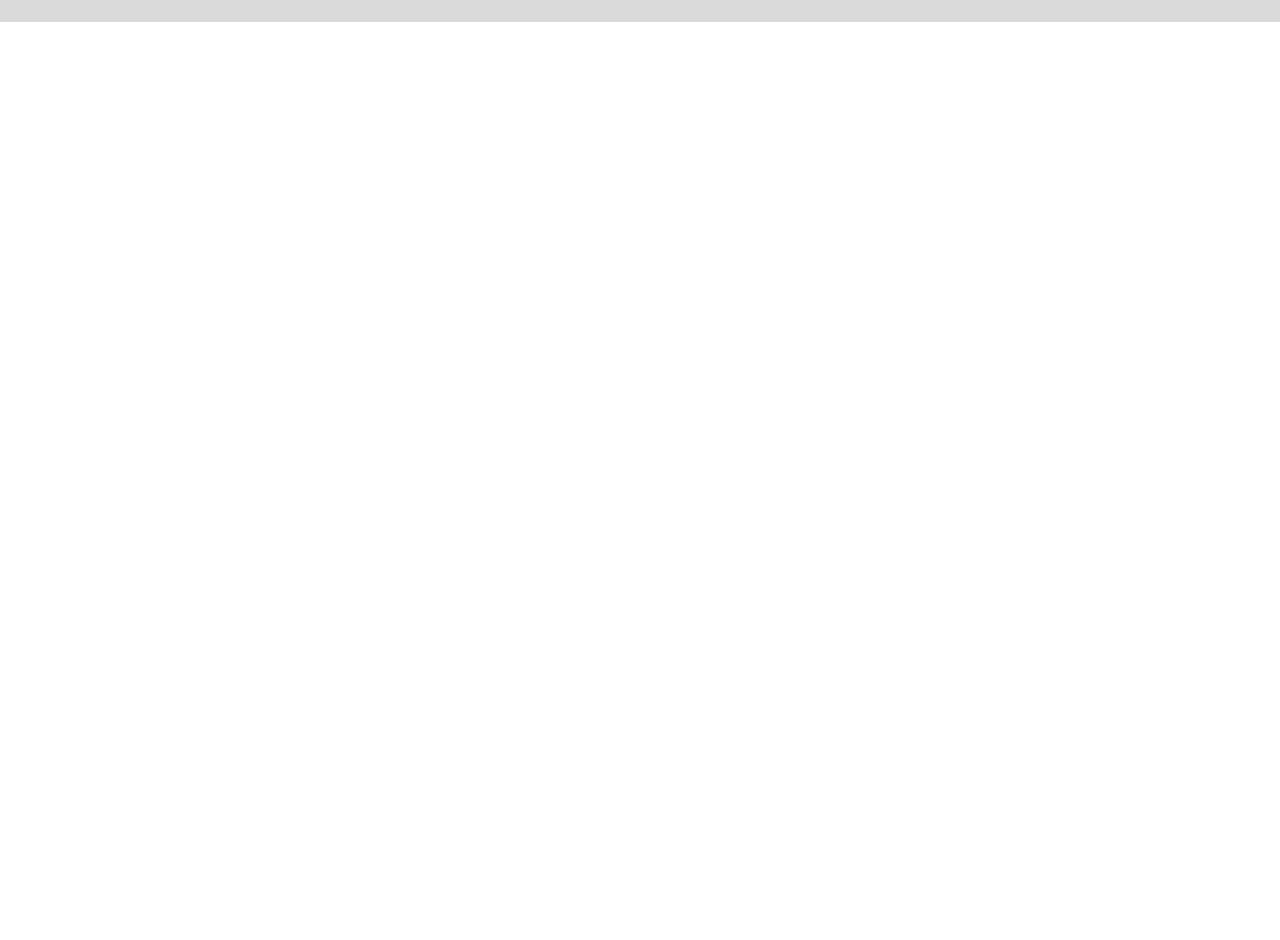
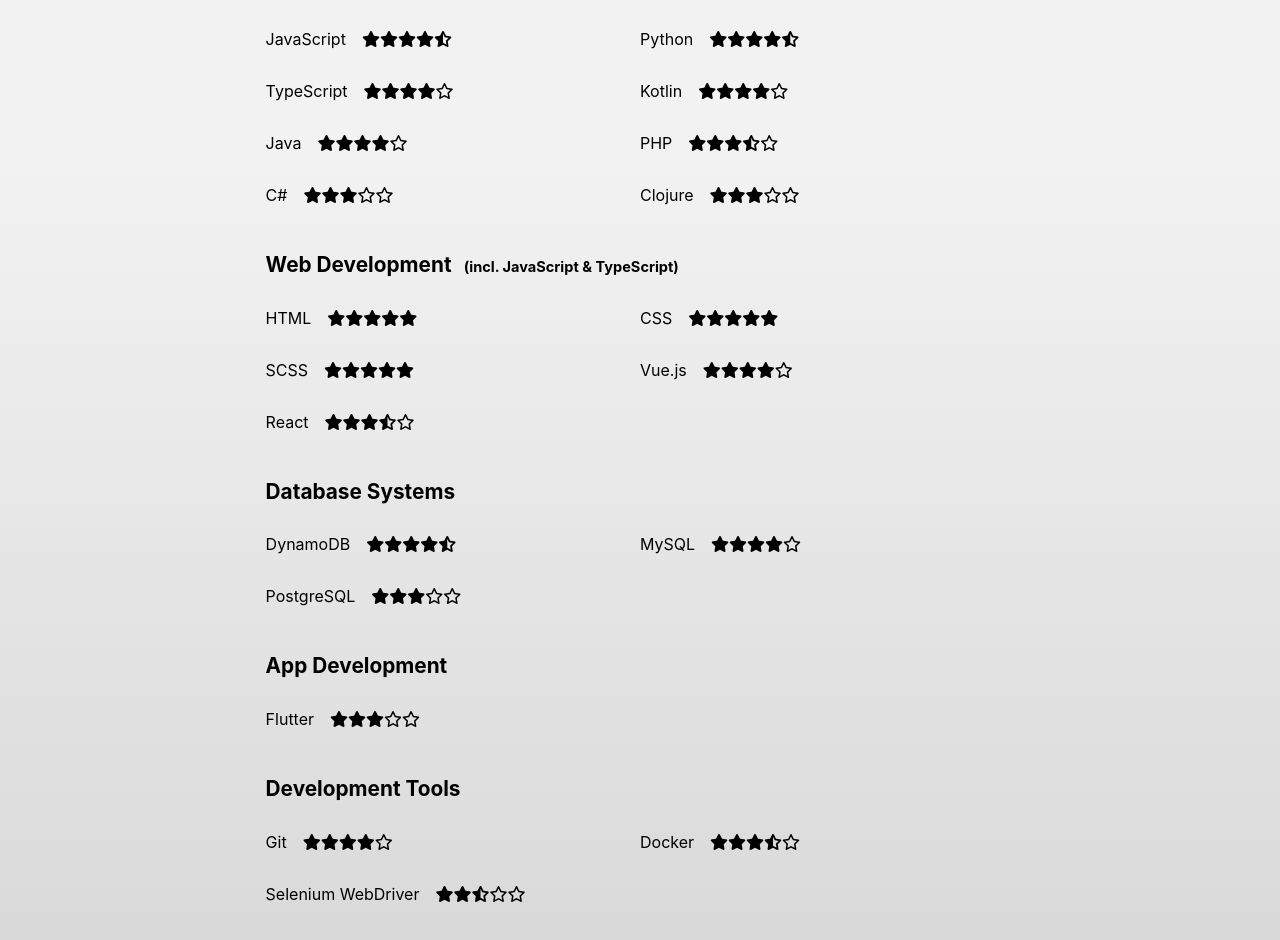
Before and after one commit to hawschiat/personal-website, a React (Create React App) app: page /experience in a window 1280 px wide. Shown: the part 1025-1965 px from the top of the page. Before the commit the page ends 1047 px from the top, so only its background shows below. Built offline with nearby package versions, Linux system fonts and the light colour scheme.

Commit message:
experience page done

```diff
--- a/src/components/Ability.tsx
+++ b/src/components/Ability.tsx
@@ -0,0 +1,39 @@
+import React from "react";
+import "../styles/Ability.css";
+
+export type AbilityProp = {
+  name: string;
+  rated: number;
+  outOf: number;
+};
+
+const rating = (props: AbilityProp) => {
+  return (
+    <div className="rating">
+      {Array(props.outOf)
+        .fill("")
+        .map((_, i) => {
+          if (i + 1 <= props.rated) {
+            return <i className="fas fa-star" key={i}></i>;
+          } else if (i + 1 <= Math.ceil(props.rated)) {
+            if ((i + 1) % props.rated >= 0.5) {
+              return <i className="fas fa-star-half-alt" key={i}></i>;
+            } else {
+              return <i className="fas fa-star" key={i}></i>;
+            }
+          } else {
+            return <i className="far fa-star" key={i}></i>;
+          }
+        })}
+    </div>
+  );
+};
+
+export default (props: AbilityProp) => {
+  return (
+    <div className="ability">
+      <div className="name">{props.name}</div>
+      {rating(props)}
+    </div>
+  );
+};
--- a/src/components/ExperienceCategory.tsx
+++ b/src/components/ExperienceCategory.tsx
@@ -1,8 +1,11 @@
 import React from "react";
 import { motion, Variants } from "framer-motion";
+import { AbilityProp } from "./Ability";
+import "../styles/ExperienceCategory.css";
 
 type ExperienceCategoryProps = {
   name: string;
+  abilities?: Boolean;
   delayChildren?: { enter: number; exit: number };
   children?: React.ReactNode;
 };
@@ -62,7 +65,9 @@
         {props.name}
       </motion.div>
       <motion.div className="category-content" variants={SlideVariants}>
-        {props.children && props.children instanceof Array ? (
+        {props.abilities ? (
+          <div className="abilities">{props.children}</div>
+        ) : props.children && props.children instanceof Array ? (
           <ul>
             {props.children.map((node) => (
               <li>{node}</li>
--- a/src/pages/Experience.tsx
+++ b/src/pages/Experience.tsx
@@ -5,6 +5,7 @@
 import ExperienceCategory from "../components/ExperienceCategory";
 import ExperienceContent from "../components/ExperienceContent";
 import "../styles/Experience.css";
+import Ability from "../components/Ability";
 
 export default () => {
   return (
@@ -47,7 +48,7 @@
         animate="enter"
         exit="exit"
         variants={{
-          enter: { transition: { delayChildren: 0.5 } },
+          enter: { transition: { delayChildren: 0.7 } },
         }}
       >
         <motion.div id="content-title" variants={SlideVariants}>
@@ -55,7 +56,7 @@
         </motion.div>
         <ExperienceCategory
           name="Work"
-          delayChildren={{ enter: 0.7, exit: 0.2 }}
+          delayChildren={{ enter: 0.7, exit: 0.4 }}
         >
           <ExperienceContent
             title="Co-Founder and Lead Developer"
@@ -114,8 +115,40 @@
         </ExperienceCategory>
         <ExperienceCategory
           name="Abilities"
-          delayChildren={{ enter: 0.7, exit: 0.2 }}
-        ></ExperienceCategory>
+          abilities
+          delayChildren={{ enter: 0.9, exit: 0.2 }}
+        >
+          <span className="subtitle">Programming Languages</span>
+          <Ability name="JavaScript" rated={4.5} outOf={5} />
+          <Ability name="Python" rated={4.5} outOf={5} />
+          <Ability name="TypeScript" rated={4} outOf={5} />
+          <Ability name="Kotlin" rated={4} outOf={5} />
+          <Ability name="Java" rated={4} outOf={5} />
+          <Ability name="PHP" rated={3.5} outOf={5} />
+          <Ability name="C#" rated={3} outOf={5} />
+          <Ability name="Clojure" rated={3} outOf={5} />
+          <span className="subtitle">
+            Web Development{" "}
+            <span style={{ fontSize: "0.7em", marginLeft: "0.5em" }}>
+              (incl. JavaScript & TypeScript)
+            </span>
+          </span>
+          <Ability name="HTML" rated={5} outOf={5} />
+          <Ability name="CSS" rated={5} outOf={5} />
+          <Ability name="SCSS" rated={5} outOf={5} />
+          <Ability name="Vue.js" rated={4} outOf={5} />
+          <Ability name="React" rated={3.5} outOf={5} />
+          <span className="subtitle">Database Systems</span>
+          <Ability name="DynamoDB" rated={4.5} outOf={5} />
+          <Ability name="MySQL" rated={4} outOf={5} />
+          <Ability name="PostgreSQL" rated={3} outOf={5} />
+          <span className="subtitle">App Development</span>
+          <Ability name="Flutter" rated={3} outOf={5} />
+          <span className="subtitle">Development Tools</span>
+          <Ability name="Git" rated={4} outOf={5} />
+          <Ability name="Docker" rated={3.5} outOf={5} />
+          <Ability name="Selenium WebDriver" rated={2.5} outOf={5} />
+        </ExperienceCategory>
       </motion.div>
     </div>
   );
--- /dev/null
+++ b/src/pages/Projects.tsx
@@ -0,0 +1,3 @@
+import React from "react";
+
+export default () => {};
--- /dev/null
+++ b/src/styles/Ability.css
@@ -0,0 +1,16 @@
+.ability {
+  margin: 1em 0 1em 0;
+  display: flex;
+  flex-direction: row;
+  flex: 1 0 50%;
+}
+
+.ability > .name {
+  margin-right: 1em;
+}
+
+@media only screen and (min-width: 1300px) {
+  .ability {
+    flex: 1 0 25%;
+  }
+}
--- a/src/styles/App.css
+++ b/src/styles/App.css
@@ -31,6 +31,9 @@
   position: absolute;
   top: 1em;
   right: 1em;
+}
+#page #continue-btn-container div.animated-link::after {
+  transform-origin: right;
 }
 
 #page > #content-container {
--- a/src/styles/Experience.css
+++ b/src/styles/Experience.css
@@ -1,112 +1,9 @@
 #page > #content-container {
   width: 90%;
-}
-
-.experience {
-  margin-bottom: 3em;
-}
-
-.experience > .category-title {
-  font-size: 1.8em;
-  font-weight: bold;
-  width: 100%;
-  border-bottom: 1px solid #282c34;
-}
-
-.experience > .category-content > ul {
-  list-style: none;
-  padding: 0;
-}
-.experience > .category-content > ul > li {
-  padding: 1em 1.5em 1em 1.5em;
-  border-radius: 2em;
-  background: rgba(173, 173, 173, 0.2);
-}
-
-.experience > .category-content > ul > li > div.category-item > header {
-  display: flex;
-  flex-direction: column;
-  width: 100%;
-  justify-content: space-between;
-  margin-bottom: 1.8em;
-}
-.experience > .category-content > ul > li > div.category-item > header > .left {
-  display: flex;
-  flex-direction: column;
-}
-.experience
-  > .category-content
-  > ul
-  > li
-  > div.category-item
-  > header
-  > .left
-  > .title {
-  font-size: 1.4em;
-  font-weight: bold;
-  margin-bottom: 0.3em;
-}
-.experience
-  > .category-content
-  > ul
-  > li
-  > div.category-item
-  > header
-  > .left
-  > .details {
-  font-weight: bold;
-  margin-bottom: 0.3em;
-}
-.experience
-  > .category-content
-  > ul
-  > li
-  > div.category-item
-  > header
-  > .right
-  > .period {
-  height: 100%;
-  display: flex;
-  align-items: flex-end;
-}
-
-.experience > .category-content > ul > li > div.category-item ul {
-  padding-left: 1em;
-}
-.experience > .category-content > ul > li > div.category-item ul li {
-  line-height: 1.3em;
-  margin-bottom: 0.8em;
 }
 
 @media only screen and (min-width: 1200px) {
   #page > #content-container {
     width: 60%;
   }
-
-  .experience > .category-content > ul > li {
-    padding: 1.5em 2em 1.5em 2em;
-  }
-  .experience > .category-content > ul > li > div.category-item > header {
-    flex-direction: row;
-  }
-  .experience
-    > .category-content
-    > ul
-    > li
-    > div.category-item
-    > header
-    > .left
-    > .details {
-    margin-bottom: unset;
-  }
 }
-
-@media (prefers-color-scheme: dark) {
-  .experience > .category-title {
-    border-bottom: 3px solid whitesmoke;
-  }
-
-  .experience > .category-content > ul > li {
-    background: rgba(255, 255, 255, 0.2);
-  }
-}
--- /dev/null
+++ b/src/styles/ExperienceCategory.css
@@ -0,0 +1,119 @@
+.experience {
+  margin-bottom: 3em;
+}
+.experience:last-child {
+  margin-bottom: unset;
+}
+
+.experience > .category-title {
+  font-size: 1.8em;
+  font-weight: bold;
+  width: 100%;
+  border-bottom: 1px solid #282c34;
+}
+
+.experience > .category-content > ul {
+  list-style: none;
+  padding: 0;
+}
+.experience > .category-content > ul > li {
+  padding: 1em 1.5em 1em 1.5em;
+  border-radius: 2em;
+  background: rgba(173, 173, 173, 0.2);
+}
+
+.experience > .category-content > ul > li > div.category-item > header {
+  display: flex;
+  flex-direction: column;
+  width: 100%;
+  justify-content: space-between;
+  margin-bottom: 1.8em;
+}
+.experience > .category-content > ul > li > div.category-item > header > .left {
+  display: flex;
+  flex-direction: column;
+}
+.experience
+  > .category-content
+  > ul
+  > li
+  > div.category-item
+  > header
+  > .left
+  > .title {
+  font-size: 1.4em;
+  font-weight: bold;
+  margin-bottom: 0.3em;
+}
+.experience
+  > .category-content
+  > ul
+  > li
+  > div.category-item
+  > header
+  > .left
+  > .details {
+  font-weight: bold;
+  margin-bottom: 0.3em;
+}
+.experience
+  > .category-content
+  > ul
+  > li
+  > div.category-item
+  > header
+  > .right
+  > .period {
+  height: 100%;
+  display: flex;
+  align-items: flex-end;
+}
+
+.experience > .category-content > ul > li > div.category-item ul {
+  padding-left: 1em;
+}
+.experience > .category-content > ul > li > div.category-item ul li {
+  line-height: 1.3em;
+  margin-bottom: 0.8em;
+}
+
+/* Abilities */
+.experience > .category-content > .abilities {
+  display: flex;
+  flex-wrap: wrap;
+}
+.experience > .category-content > .abilities > .subtitle {
+  width: 100%;
+  font-size: 1.3em;
+  font-weight: bold;
+  margin: 1.5em 0 0.7em 0;
+}
+
+@media only screen and (min-width: 1200px) {
+  .experience > .category-content > ul > li {
+    padding: 1.5em 2em 1.5em 2em;
+  }
+  .experience > .category-content > ul > li > div.category-item > header {
+    flex-direction: row;
+  }
+  .experience
+    > .category-content
+    > ul
+    > li
+    > div.category-item
+    > header
+    > .left
+    > .details {
+    margin-bottom: unset;
+  }
+}
+
+@media (prefers-color-scheme: dark) {
+  .experience > .category-title {
+    border-bottom: 3px solid whitesmoke;
+  }
+
+  .experience > .category-content > ul > li {
+    background: rgba(255, 255, 255, 0.2);
+  }
+}
```
Also changed, not shown: src/components/Gallery.tsx (added, +18 -0 lines), src/styles/Gallery.css (added).
